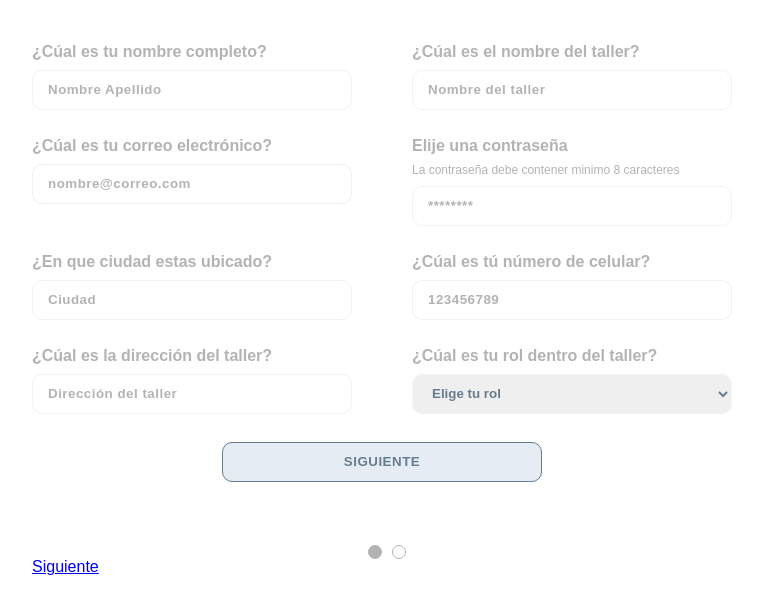
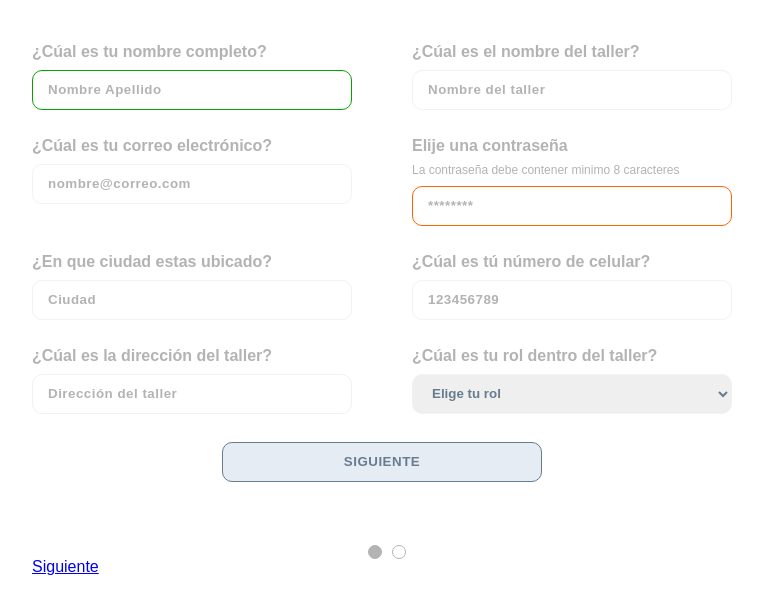
Before and after one commit to BurbanoJaime/Motoboxweb, a plain HTML site: page register-one.html in a window 1280 px wide. Shown: the part 162-776 px from the top of the page, without its empty margins (258-1021 px from the left). Drawn offline with Linux system fonts and the light colour scheme; a web font is replaced by a local one.

Commit message:
correciones colores de los input

```diff
--- a/css/register-one.scss
+++ b/css/register-one.scss
@@ -185,7 +185,7 @@ body {
                     }
 
                     input:hover {
-                        border: solid 1.5px $orange;
+                        border: solid 1.5px $blueFont;
                     }
 
                     input::placeholder {
@@ -240,3 +240,11 @@ body {
 
     }
 }
+
+.error{
+    border: solid 1.5px $orange !important;
+}
+
+.valido{
+    border: solid 1.5px rgb(8, 161, 3) !important;
+}
--- a/register-one.html
+++ b/register-one.html
@@ -29,13 +29,13 @@
         <article class="register-form-one">
             <form action="">
                 <div class="register-form-one-input"><label for="">¿Cúal es tu nombre completo?<input type="text"
-                            required placeholder="Nombre Apellido"></label></div>
+                            required placeholder="Nombre Apellido" class="valido" /></label></div>
                 <div class="register-form-one-input"><label for="">¿Cúal es el nombre del taller?<input type="text"
                             required placeholder="Nombre del taller"></label></div>
                 <div class="register-form-one-input"><label for="">¿Cúal es tu correo electrónico?<input type="mail"
                             required placeholder="nombre@correo.com"></label></div>
                 <div class="register-form-one-input"><label for="">Elije una contraseña<div class="register-form-one-input-note">La contraseña debe contener minimo 8 caracteres</div> <input type="password" required
-                            placeholder="********"></label></div>
+                            placeholder="********"  class="error" /></label></div>
                 <div class="register-form-one-input"><label for="">¿En que ciudad estas ubicado?<input type="text"
                             required placeholder="Ciudad"></label></div>
                 <div class="register-form-one-input"><label for="">¿Cúal es tú número de celular?<input type="number"
```
Also changed, not shown: css/register-one.css, 1 other file.
